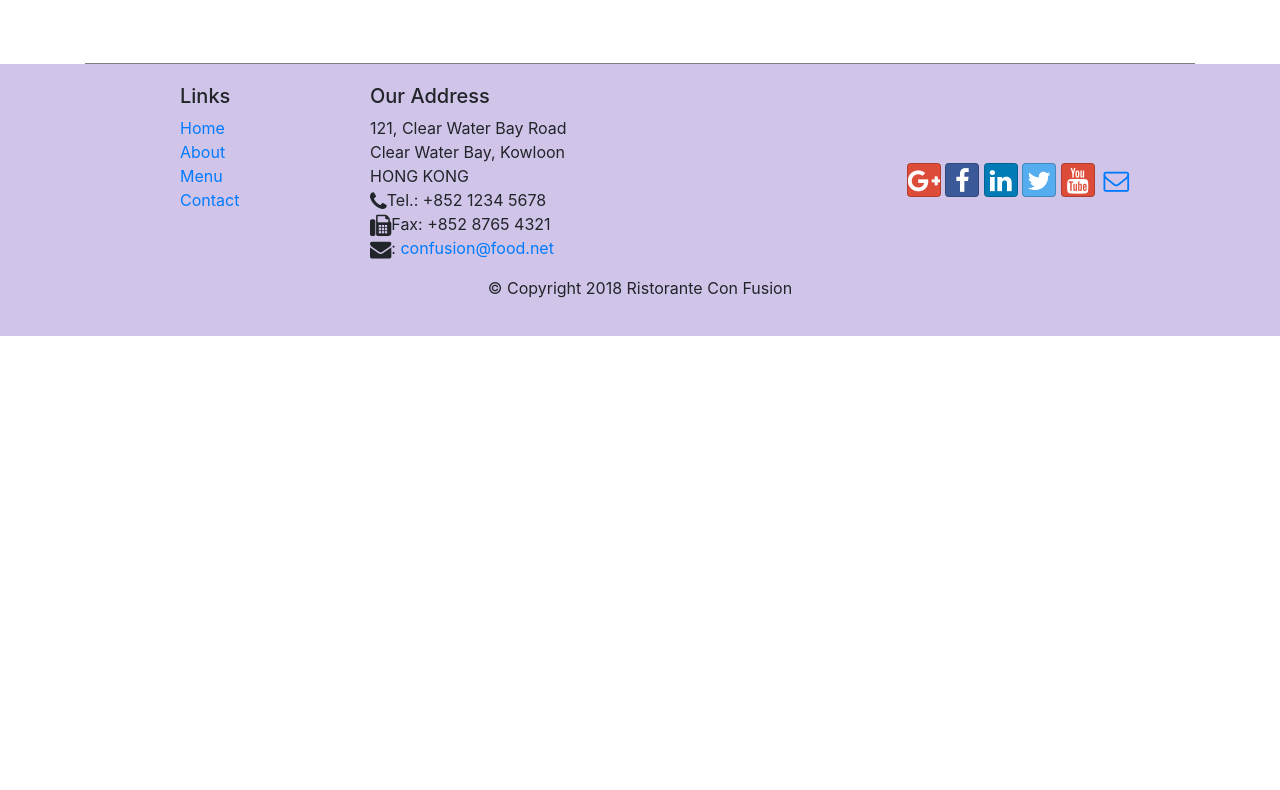
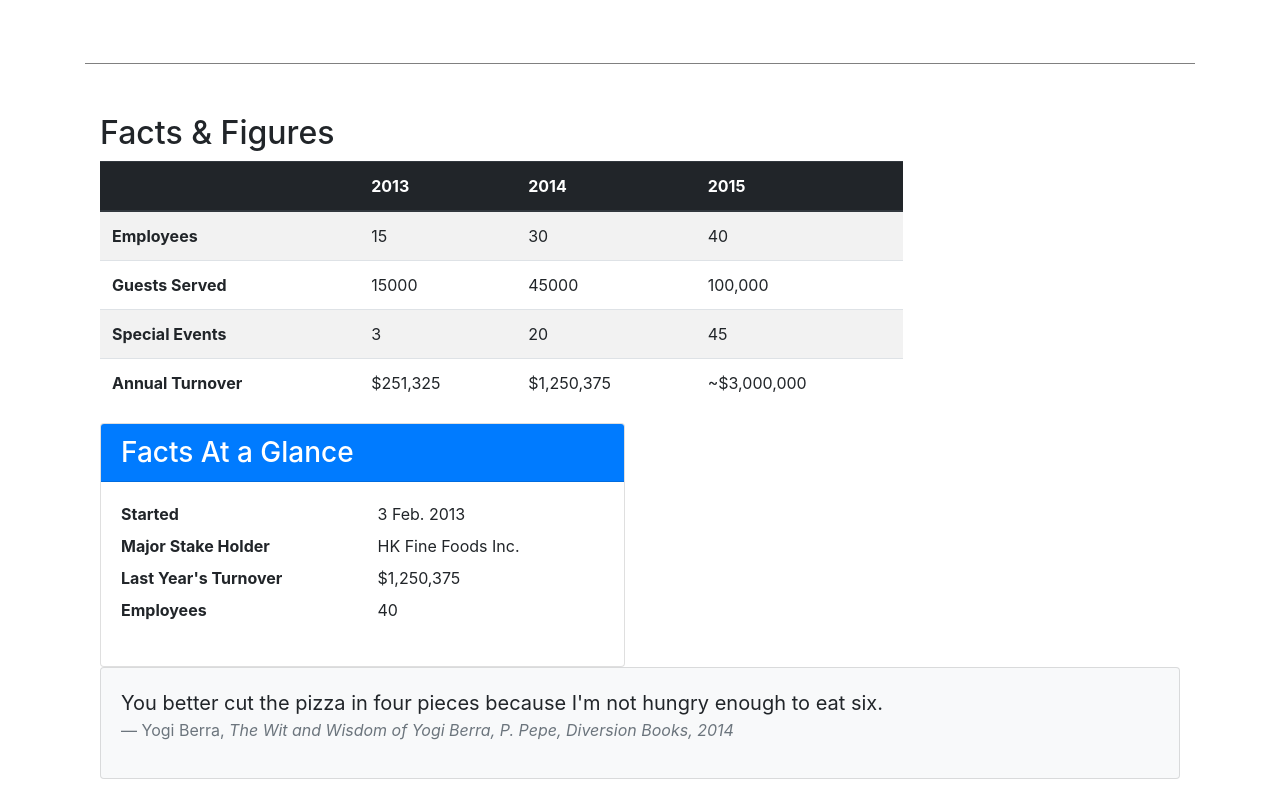
Before and after one commit to lostancient/confusion, a website: page aboutus.html in a window 1280 px wide. Shown: the part 1490-2280 px from the top of the page. Before the commit the page ends 1826 px from the top, so only its background shows below. Drawn offline with nearby package versions, Linux system fonts and the light colour scheme.

Commit message:
added tables and cards

```diff
--- a/aboutus.html
+++ b/aboutus.html
@@ -81,6 +81,79 @@
             </div>
        </div>
 
+       <div class="row row-content">
+        <div class="col-12 col-sm-9">
+            <h2>Facts &amp; Figures</h2>
+            <div class="table-responsive">
+                    <table class="table table-striped">
+                        <thead class="thead-dark">
+                            <tr>
+                                <th>&nbsp;</th>
+                                <th>2013</th>
+                                <th>2014</th>
+                                <th>2015</th>
+                            </tr>
+                        </thead>
+                        <tbody>
+                            <tr>
+                                <th>Employees</th>
+                                <td>15</td>
+                                <td>30</td>
+                                <td>40</td>
+                            </tr>
+                            <tr>
+                                <th>Guests Served</th>
+                                <td>15000</td>
+                                <td>45000</td>
+                                <td>100,000</td>
+                            </tr>
+                            <tr>
+                                <th>Special Events</th>
+                                <td>3</td>
+                                <td>20</td>
+                                <td>45</td>
+                            </tr>
+                            <tr>
+                                <th>Annual Turnover</th>
+                                <td>$251,325</td>
+                                <td>$1,250,375</td>
+                                <td>~$3,000,000</td>
+                            </tr>
+                        </tbody>
+                    </table>
+                </div>
+        </div>
+        <div class="col-12 col-sm-6">
+                <div class="card">
+                    <h3 class="card-header bg-primary text-white">Facts At a Glance</h3>
+                    <div class="card-body">
+                        <dl class="row">
+                            <dt class="col-6">Started</dt>
+                            <dd class="col-6">3 Feb. 2013</dd>
+                            <dt class="col-6">Major Stake Holder</dt>
+                            <dd class="col-6">HK Fine Foods Inc.</dd>
+                            <dt class="col-6">Last Year's Turnover</dt>
+                            <dd class="col-6">$1,250,375</dd>
+                            <dt class="col-6">Employees</dt>
+                            <dd class="col-6">40</dd>
+                        </dl>
+                    </div>
+                </div>
+            </div>
+            <div class="col-12">
+                    <div class="card card-body bg-light">
+                        <blockquote class="blockquote">
+                            <p class="mb-0">You better cut the pizza in four pieces because
+                                I'm not hungry enough to eat six.</p>
+                            <footer class="blockquote-footer">Yogi Berra,
+                                <cite title="Source Title">The Wit and Wisdom of Yogi Berra,
+                                P. Pepe, Diversion Books, 2014</cite>
+                            </footer>
+                        </blockquote>
+                    </div>
+                </div>
+   </div>
+
     </div>
 
     <footer class="footer">
```
Also changed, not shown: index.html (+4 -4 lines), img/alberto.png (added), img/buffet.png (added), img/logo.png (added), img/uthappizza.png (added).
